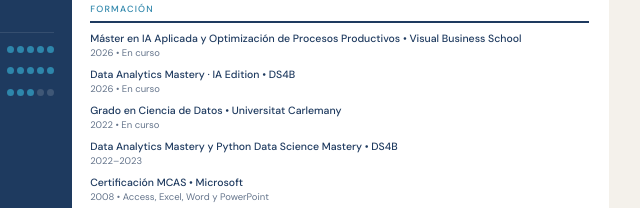
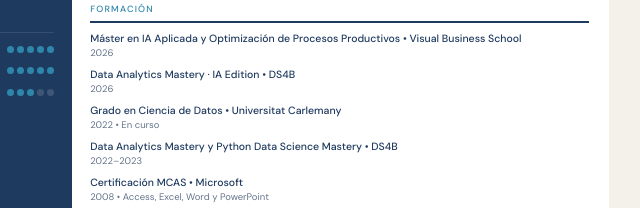
Before and after one commit to jleonceo/cv, a plain HTML site: page index.html in a window 1280 px wide. Shown: the part 1446-1654 px from the top of the page, 428-1068 px from the left. Drawn offline with nearby package versions, Linux system fonts and the light colour scheme.

Commit message:
Formación: el máster y el curso de analítica de 2026 ya están finalizados

```diff
--- a/index.html
+++ b/index.html
@@ -521,12 +521,12 @@ Evolución indexada de facturación 2012–2023.
 
 <div class="edu-item">
 <div class="edu-titulo">Máster en IA Aplicada y Optimización de Procesos Productivos • Visual Business School</div>
-<div class="edu-meta">2026 • En curso</div>
+<div class="edu-meta">2026</div>
 </div>
 
 <div class="edu-item">
 <div class="edu-titulo">Data Analytics Mastery · IA Edition • DS4B</div>
-<div class="edu-meta">2026 • En curso</div>
+<div class="edu-meta">2026</div>
 </div>
 
 <div class="edu-item">
```
